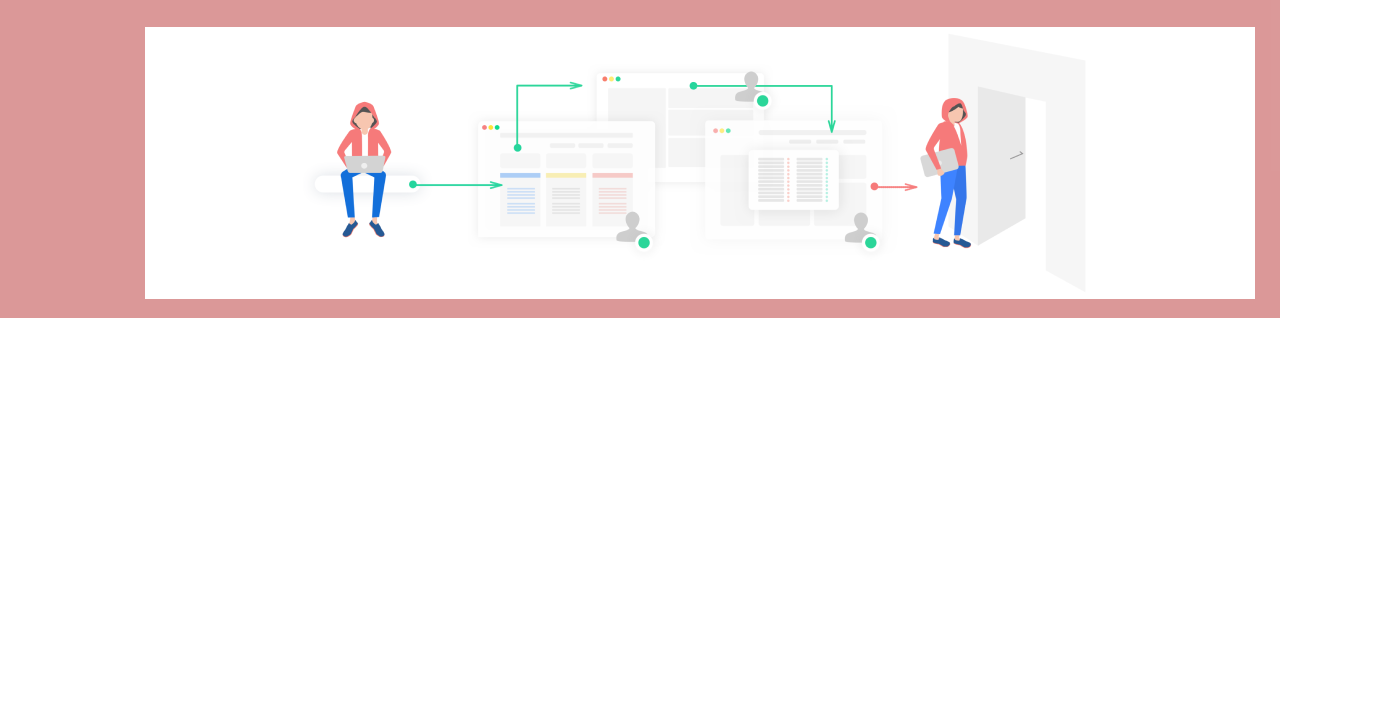
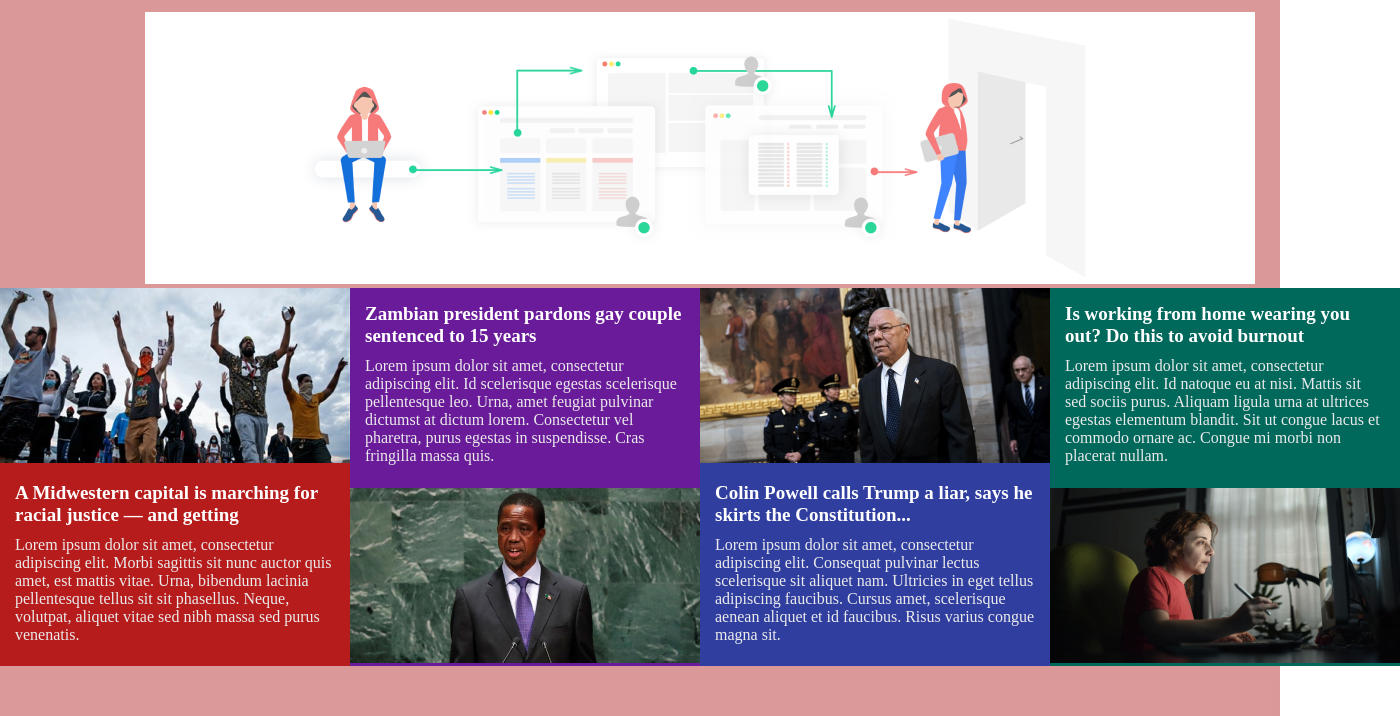
Before and after one commit to avazxann1/TNW, a plain HTML site: page index.html in a window 1280 px wide. Shown: the part 84-800 px from the top of the page, 1400 px wide, since content can reach past the window. Drawn offline with Linux system fonts and the light colour scheme.

Commit message:
header end

```diff
--- a/css/style.css
+++ b/css/style.css
@@ -1,12 +1,11 @@
-
 @import url('https://fonts.googleapis.com/css2?family=Rubik:ital,wght@0,300..900;1,300..900&display=swap');
 
 
 :root {
     --primary-color: #3A3838;
-    --dark-color:#FFFFFF;
-    --secondary-color:#EF4423;
-    --text-color:#EBEBEB;
+    --dark-color: #FFFFFF;
+    --secondary-color: #EF4423;
+    --text-color: #EBEBEB;
 }
 
 * {
@@ -19,30 +18,93 @@
     max-width: 1400px;
     margin: auto;
     background-color: rgba(207, 117, 117, 0.74);
+    height: 100vh;
+}
 
-}
 .logo {
     text-align: center;
 }
+
 a {
     text-decoration: none;
+    color: var(--primary-color);
 }
+
 ul {
     list-style: none;
 }
+
 .nav-item {
     color: var(--primary-color);
 }
+
 .header {
     display: flex;
     justify-content: space-between;
     align-items: center;
     padding: 15px 145px;
 }
+
 .nav {
     display: flex;
     gap: 25px;
 }
+
 .img-n1 {
     padding: 15px 145px;
 }
+
+.cards {
+    display: flex;
+
+}
+
+.img {
+    width: 345px;
+    height: 175px;
+}
+
+.card1 {
+    background-color: #B71C1C;
+    width: 350px;
+    height: 378px;
+}
+
+.card2 {
+    background-color: #6A1B9A;
+    width: 350px;
+    height: 378px;
+}
+
+.card3 {
+    background-color: #303F9F;
+    width: 350px;
+    height: 378px;
+}
+
+.card4 {
+    background-color: #00695C;
+    width: 350px;
+    height: 378px;
+}
+
+.title {
+    padding-left: 15px;
+    padding-right: 15px;
+    padding-top: 15px;
+    padding-bottom: 10px;
+    font-size: 19px;
+    font-weight: 700;
+    color: #FFFFFF;
+
+}
+
+.sub-title {
+    padding-left: 15px;
+    padding-right: 15px;
+    color: #EBEBEB;
+}
+
+.card-text {
+    padding-top: 23px;
+}
--- a/index.html
+++ b/index.html
@@ -33,9 +33,40 @@
                 </li>
             </ul>
         </div>
-        <div class="img-n1">
-        <img src="./img/a1.png" alt="img">
-    </div>
+        <d7iv class="img-n1">
+            <img src="./img/a1.png" alt="img">
+        </d7iv>
+        <div class="cards">
+            <div class="card1">
+                <img src="./img/i1.png" alt="img">
+                <h6 class="title">A Midwestern capital is marching for racial justice — and getting</h6>
+                <p class="sub-title">Lorem ipsum dolor sit amet, consectetur adipiscing elit. Morbi sagittis sit nunc
+                    auctor quis amet, est mattis vitae. Urna, bibendum lacinia pellentesque tellus sit sit phasellus.
+                    Neque, volutpat, aliquet vitae sed nibh massa sed purus venenatis.</p>
+            </div>
+            <div class="card2">
+                <h6 class="title">Zambian president pardons gay couple sentenced to 15 years</h6>
+                <p class="sub-title">Lorem ipsum dolor sit amet, consectetur adipiscing elit. Id scelerisque egestas
+                    scelerisque pellentesque leo. Urna, amet feugiat pulvinar dictumst at dictum lorem. Consectetur vel
+                    pharetra, purus egestas in suspendisse. Cras fringilla massa quis.</p>
+                <img class="card-text" src="./img/i2.png" alt="img">
+            </div>
+            <div class="card3">
+                <img src="./img/i3.png" alt="img">
+                <h6 class="title">Colin Powell calls Trump a liar, says he skirts the Constitution...</h6>
+                <p class="sub-title">Lorem ipsum dolor sit amet, consectetur adipiscing elit. Consequat pulvinar lectus
+                    scelerisque sit aliquet nam. Ultricies in eget tellus adipiscing faucibus. Cursus amet, scelerisque
+                    aenean aliquet et id faucibus. Risus varius congue magna sit.</p>
+            </div>
+            <div class="card4">
+                <h6 class="title">Is working from home wearing you out? Do this to avoid burnout</h6>
+                <p class="sub-title">Lorem ipsum dolor sit amet, consectetur adipiscing elit. Id natoque eu at nisi.
+                    Mattis sit sed sociis purus. Aliquam ligula urna at ultrices egestas elementum blandit. Sit ut
+                    congue lacus et commodo ornare ac. Congue mi morbi non placerat nullam.</p>
+                <img class="card-text" src="./img/i4.png" alt="img">
+            </div>
+        </div>
+
     </main>
 </body>
 
```
